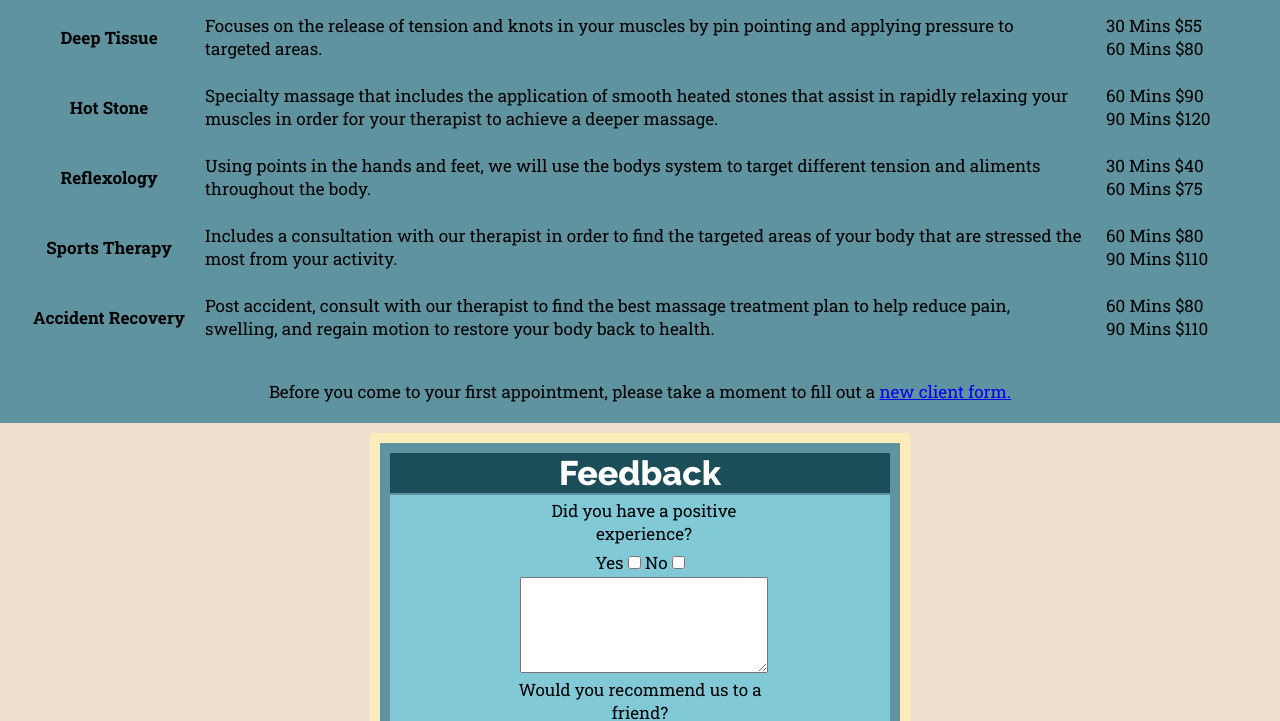
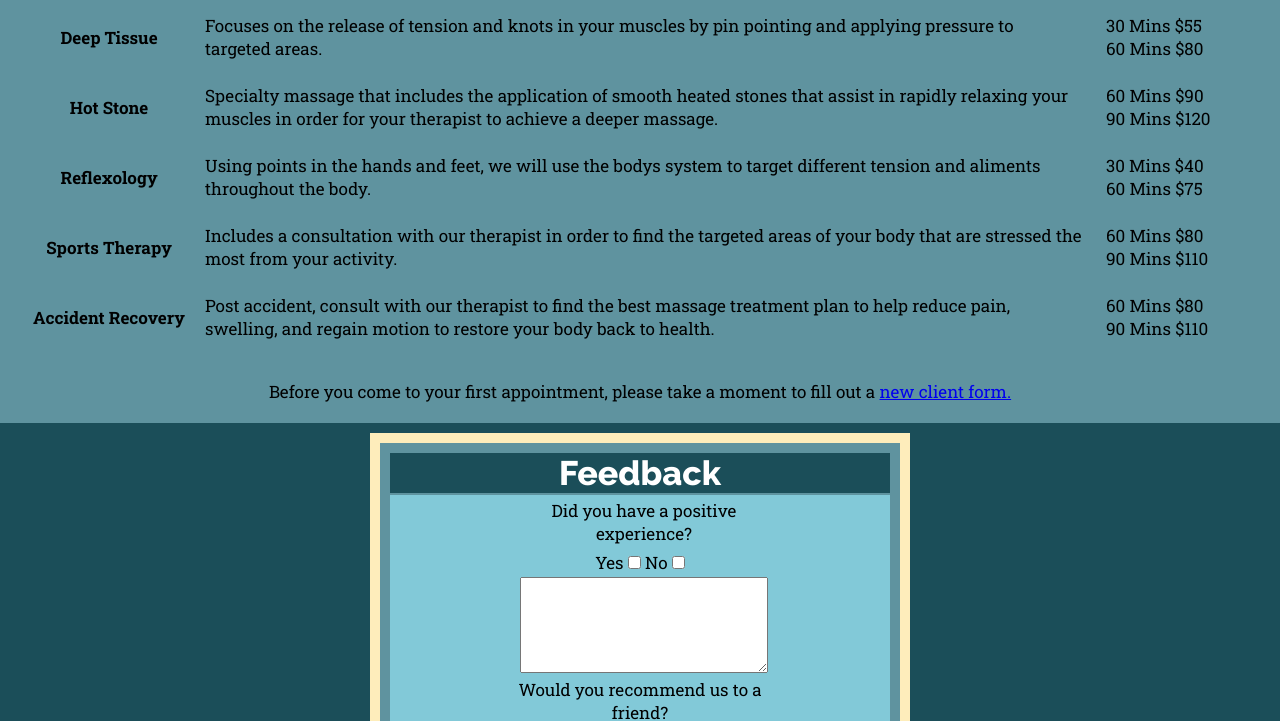
Before and after one commit to angelariggs/Codevos, a plain HTML site: page index.html in a window 1280 px wide. Shown: the part 598-1319 px from the top of the page. Drawn offline with Linux system fonts and the light colour scheme.

Commit message:
background color

```diff
--- a/assets/css/main.css
+++ b/assets/css/main.css
@@ -1,7 +1,7 @@
 body {
 	font-family: 'Roboto Slab', serif;
 	font-size: 17px;
-	background-color: #EDE0CD;
+	background-color: #1B4E59;
 }
 
 h1 {
@@ -237,6 +237,7 @@ div.container {
   height: 500px;
   margin-right: auto;
   margin-left: auto;
+
 }
 ul {
   list-style: none;
```
Lines whose indentation alone changed are shown as unchanged.
